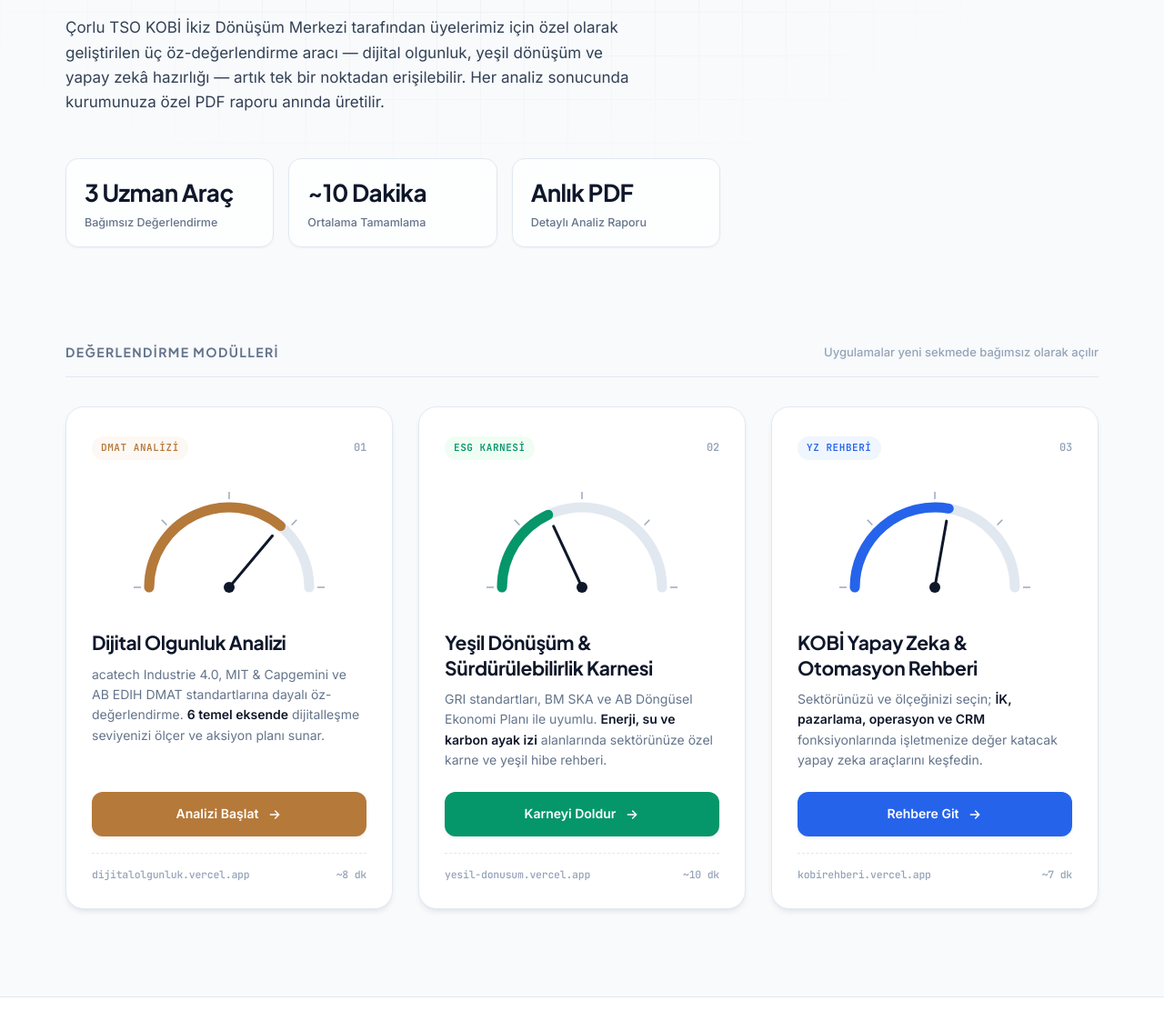
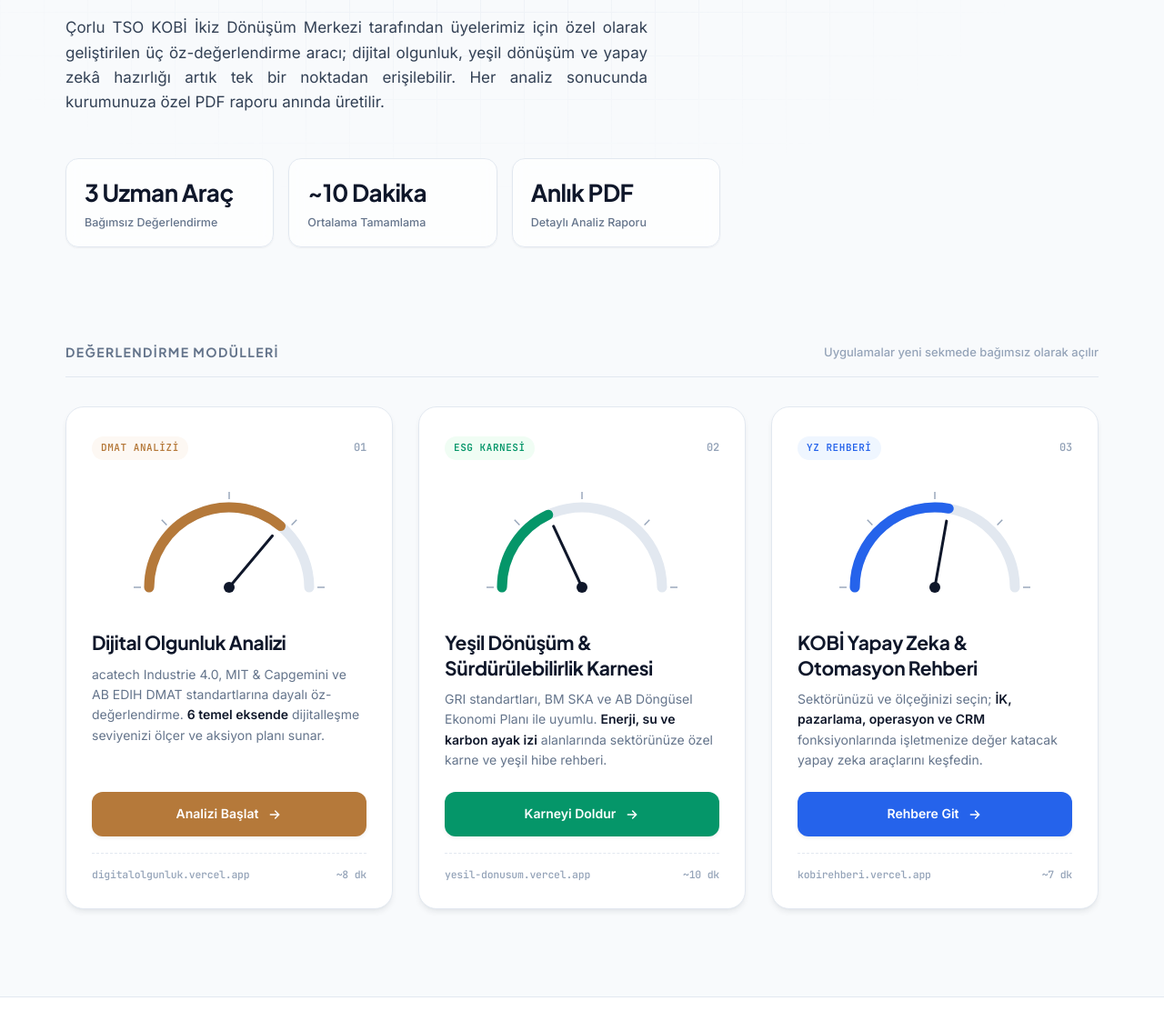
Before and after one commit to ctomris59-dev/ikizdonusum, a plain HTML site: page index.html in a window 1280 px wide. Shown: the part 356-1490 px from the top of the page at 91% size. Drawn offline with Linux system fonts and the light colour scheme; files whose address does not match are found by name.

Commit message:
Update index.html

```diff
--- a/index.html
+++ b/index.html
@@ -129,19 +129,19 @@
       margin: 0 0 24px;
       color: var(--ink);
     }
-    /* Renkli Yazı Efekti Korundu */
     h1 em {
       font-style: normal;
       background: linear-gradient(135deg, var(--brass) 0%, var(--emerald) 50%, var(--blue) 100%);
       -webkit-background-clip: text; background-clip: text; color: transparent;
     }
     .hero p {
-      max-width: 620px;
+      max-width: 640px;
       font-size: 17px;
       color: var(--ink-soft);
       margin: 0;
       line-height: 1.6;
       font-weight: 400;
+      text-align: justify;
     }
 
     /* Hero Bento Stats */
@@ -320,7 +320,8 @@
     <div class="wrap">
       <div class="eyebrow">KOBİ İkiz Dönüşüm Merkezi</div>
       <h1>Kurumunuzu üç eksende ölçün,<br><em>yol haritanızı aynı yerden alın.</em></h1>
-      <p>Çorlu TSO KOBİ İkiz Dönüşüm Merkezi tarafından üyelerimiz için özel olarak geliştirilen üç öz-değerlendirme aracı — dijital olgunluk, yeşil dönüşüm ve yapay zekâ hazırlığı — artık tek bir noktadan erişilebilir. Her analiz sonucunda kurumunuza özel PDF raporu anında üretilir.</p>
+
+      <p>Çorlu TSO KOBİ İkiz Dönüşüm Merkezi tarafından üyelerimiz için özel olarak geliştirilen üç öz-değerlendirme aracı; dijital olgunluk, yeşil dönüşüm ve yapay zekâ hazırlığı artık tek bir noktadan erişilebilir. Her analiz sonucunda kurumunuza özel PDF raporu anında üretilir.</p>
 
       <!-- Bento Stat Boxes -->
       <div class="hero-meta">
@@ -375,11 +376,11 @@
           </div>
           <h3>Dijital Olgunluk Analizi</h3>
           <p class="desc">acatech Industrie 4.0, MIT&nbsp;&amp;&nbsp;Capgemini ve AB EDIH DMAT standartlarına dayalı öz-değerlendirme. <strong>6 temel eksende</strong> dijitalleşme seviyenizi ölçer ve aksiyon planı sunar.</p>
-          <a class="cta" href="https://dijitalolgunluk.vercel.app/" target="_blank" rel="noopener noreferrer">
+          <a class="cta" href="https://digitalolgunluk.vercel.app/" target="_blank" rel="noopener noreferrer">
             Analizi Başlat
             <svg viewBox="0 0 24 24" fill="none" stroke="currentColor" stroke-width="2.2" stroke-linecap="round"><path d="M5 12h14M13 6l6 6-6 6"/></svg>
           </a>
-          <div class="card-foot mono"><span>dijitalolgunluk.vercel.app</span><span>~8 dk</span></div>
+          <div class="card-foot mono"><span>digitalolgunluk.vercel.app</span><span>~8 dk</span></div>
         </article>
 
         <!-- CARD 2 — Yeşil Dönüşüm -->
```
